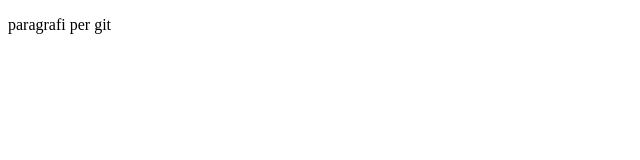
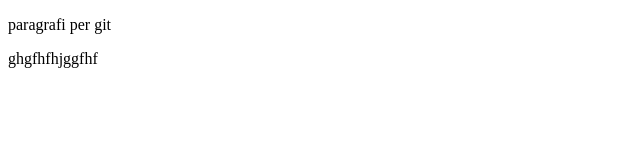
Before and after one commit to berishafatjona/Learning, a plain HTML site: page index.html in a window 1280 px wide. Shown: the whole page, without its empty margins (0-640 px from the left). Drawn offline with Linux system fonts and the light colour scheme.

Commit message:
hahakadh

```diff
--- a/index.html
+++ b/index.html
@@ -5,5 +5,6 @@
 </head>
 <body>
 	<p>paragrafi per git</p>
+	<p>ghgfhfhjggfhf</p>
 </body>
 </html>
```
